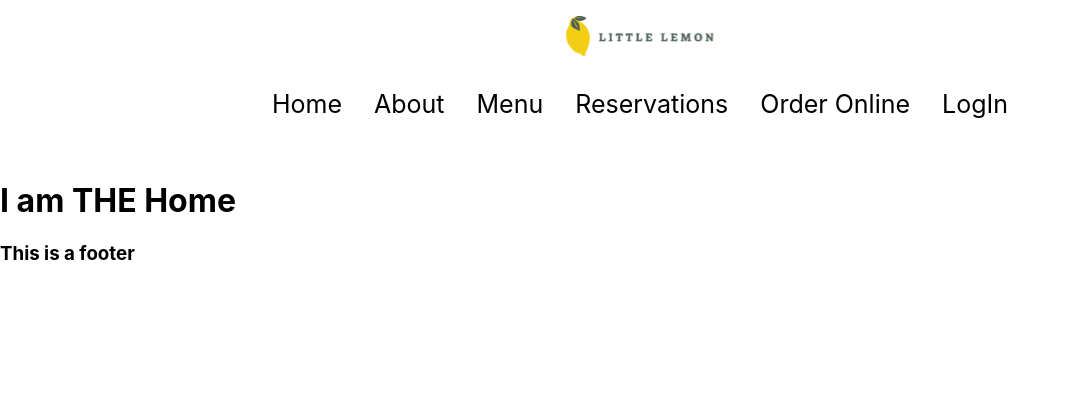
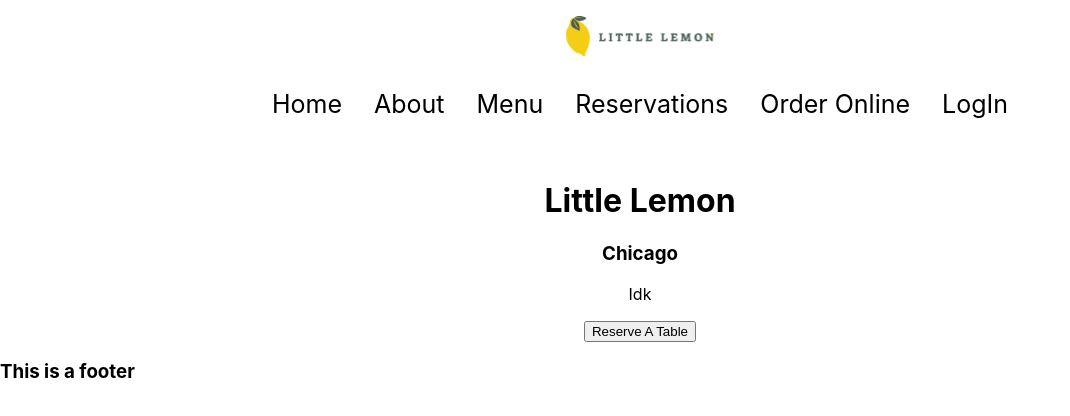
Before and after one commit to Wh1sperishere/little-lemon-capstone, a React (Create React App) app: page / in a window 1280 px wide. Shown: the top 416 px of the page, without its empty margins (0-1070 px from the left). Built offline with nearby package versions, Linux system fonts and the light colour scheme.

Commit message:
Centered the components

```diff
--- a/src/App.css
+++ b/src/App.css
@@ -26,3 +26,8 @@
 .navigation li {
   padding: 1rem;
 }
+
+.heroSection {
+  margin: 0, auto;
+  text-align: center;
+}
--- a/src/Pages/Home.js
+++ b/src/Pages/Home.js
@@ -4,13 +4,10 @@ function Hero() {
             <h1>Little Lemon</h1>
             <h3>Chicago</h3>
             <p>Idk</p>
+            <button>Reserve A Table</button>
         </div>
     );
 }
-
-
-
-
 
 function Cards() {
     return (
@@ -21,7 +18,9 @@ function Cards() {
 
 
 function Home() {
-    return <h1>I am THE Home</h1>
+    return (
+        <Hero />
+    );
 }
 
 export default Home;
```
